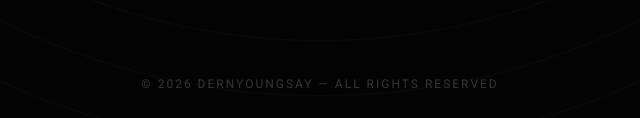
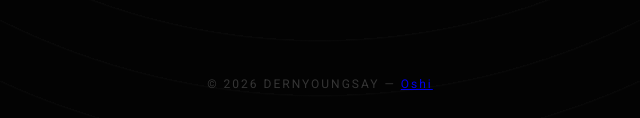
Before and after one commit to darkkiss0099-stack/listnamedysss, a plain HTML site: page index.html in a window 1280 px wide. Shown: the part 1020-1138 px from the top of the page, 320-960 px from the left. Drawn offline with Linux system fonts and the light colour scheme.

Commit message:
index.html

```diff
--- a/index.html
+++ b/index.html
@@ -267,7 +267,7 @@
     </div>
 
     <div class="footer">
-        © 2026 DERNYOUNGSAY — ALL RIGHTS RESERVED
+        © 2026 DERNYOUNGSAY — <a href="https://www.facebook.com/oshi.changretta" target="_blank">Oshi</a>
     </div>
 
     <script>
```
